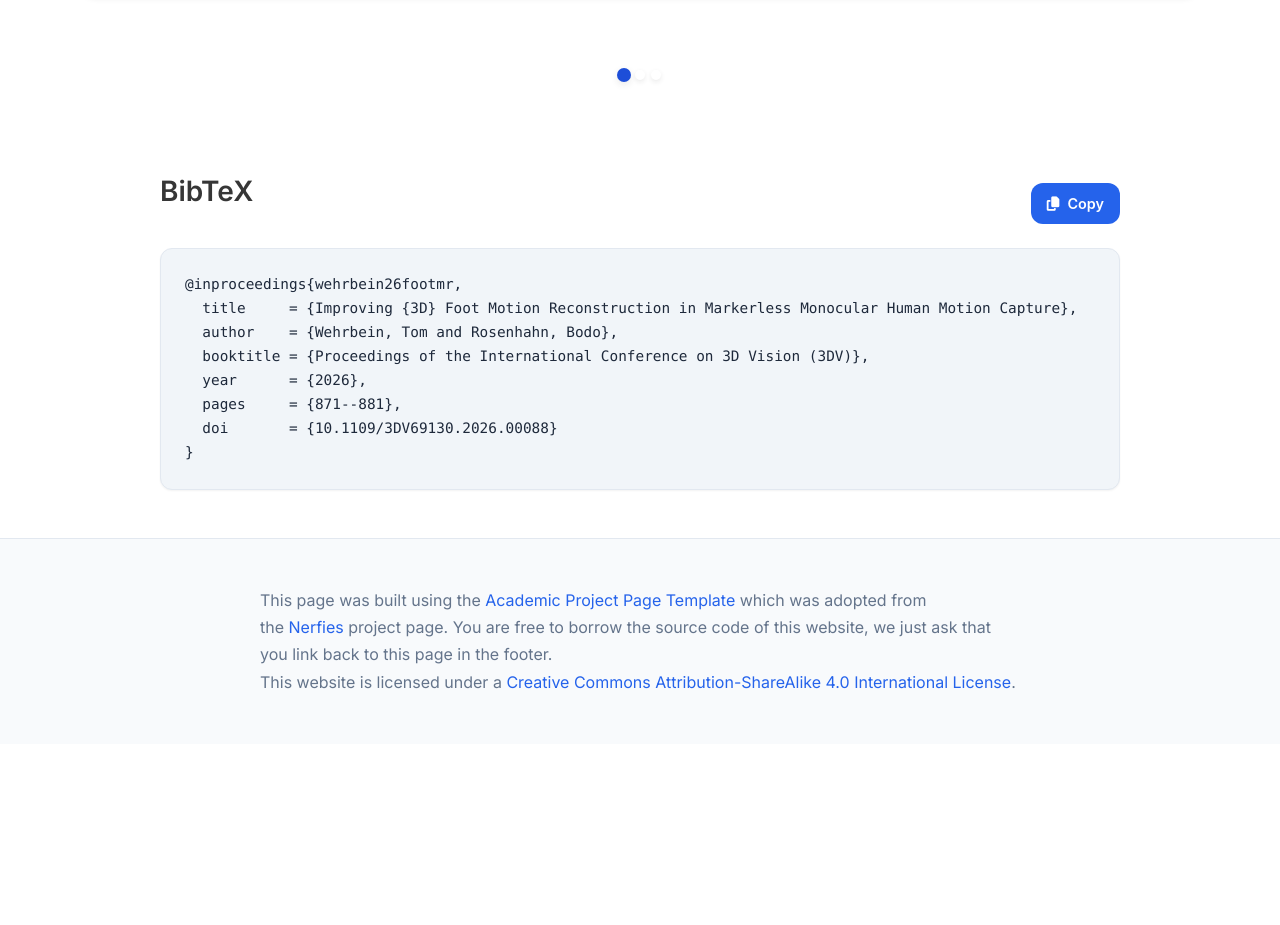
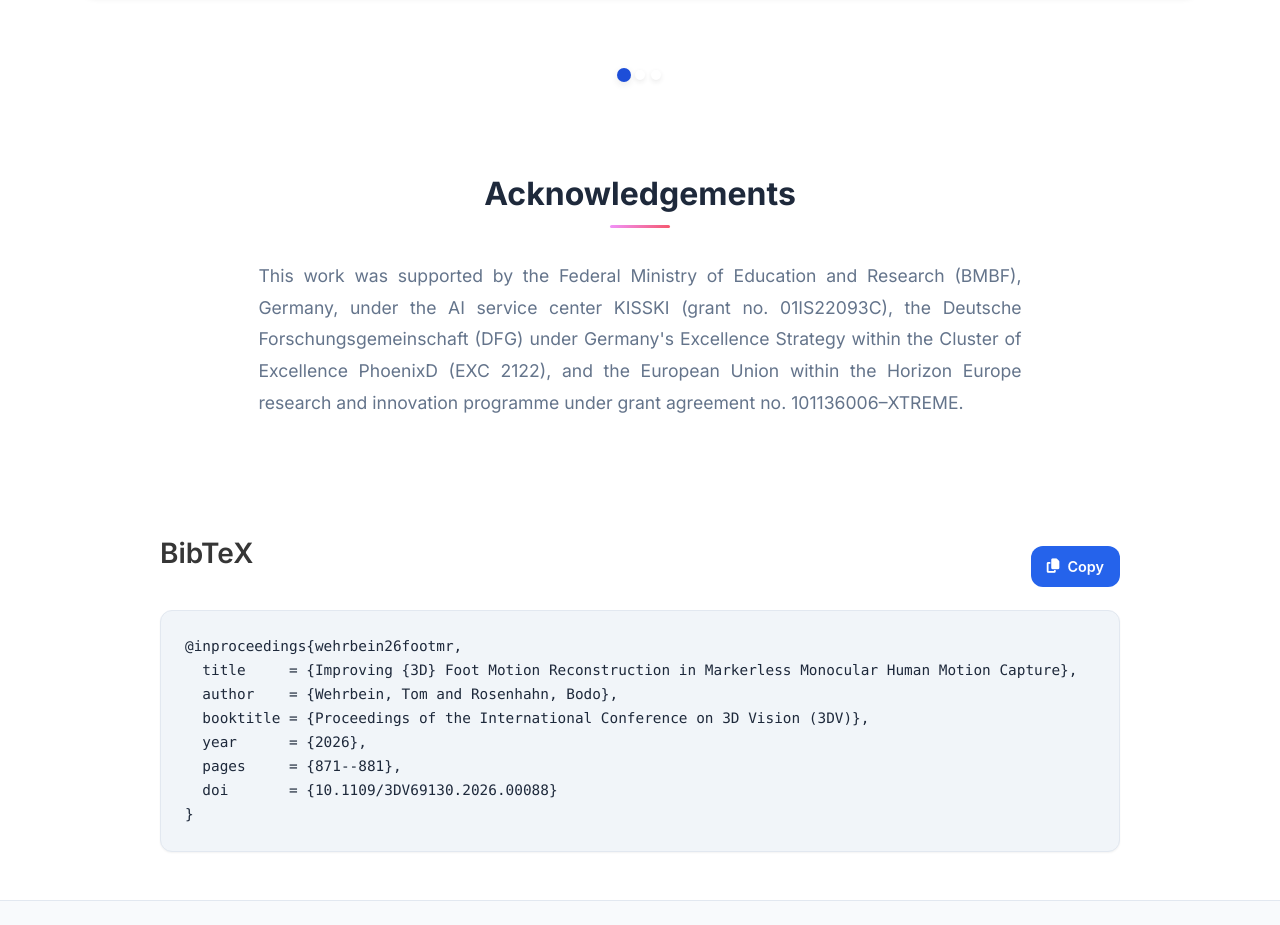
Before and after one commit to twehrbein/footmr-website, a plain HTML site: page index.html in a window 1280 px wide. Shown: the part 3900-4825 px from the top of the page. Before the commit the page ends 4644 px from the top, so only its background shows below. Drawn offline with nearby package versions, Linux system fonts and the light colour scheme; some icons are missing.

Commit message:
Add funding acknowledgements

```diff
--- a/index.html
+++ b/index.html
@@ -475,6 +475,26 @@
 <!--End paper poster -->
 
 
+<!-- Acknowledgements -->
+<section class="section hero is-small">
+  <div class="container is-max-desktop">
+    <div class="columns is-centered has-text-centered">
+      <div class="column is-four-fifths">
+        <h2 class="title is-3">Acknowledgements</h2>
+        <div class="content has-text-justified">
+          <p>
+            This work was supported by the Federal Ministry of Education and Research (BMBF), Germany,
+            under the AI service center KISSKI (grant no. 01IS22093C), the Deutsche Forschungsgemeinschaft
+            (DFG) under Germany's Excellence Strategy within the Cluster of Excellence PhoenixD (EXC 2122),
+            and the European Union within the Horizon Europe research and innovation programme under grant
+            agreement no. 101136006&ndash;XTREME.
+          </p>
+        </div>
+      </div>
+    </div>
+  </div>
+</section>
+<!-- End Acknowledgements -->
 
 <!--BibTex citation -->
   <section class="section" id="BibTeX">
```
